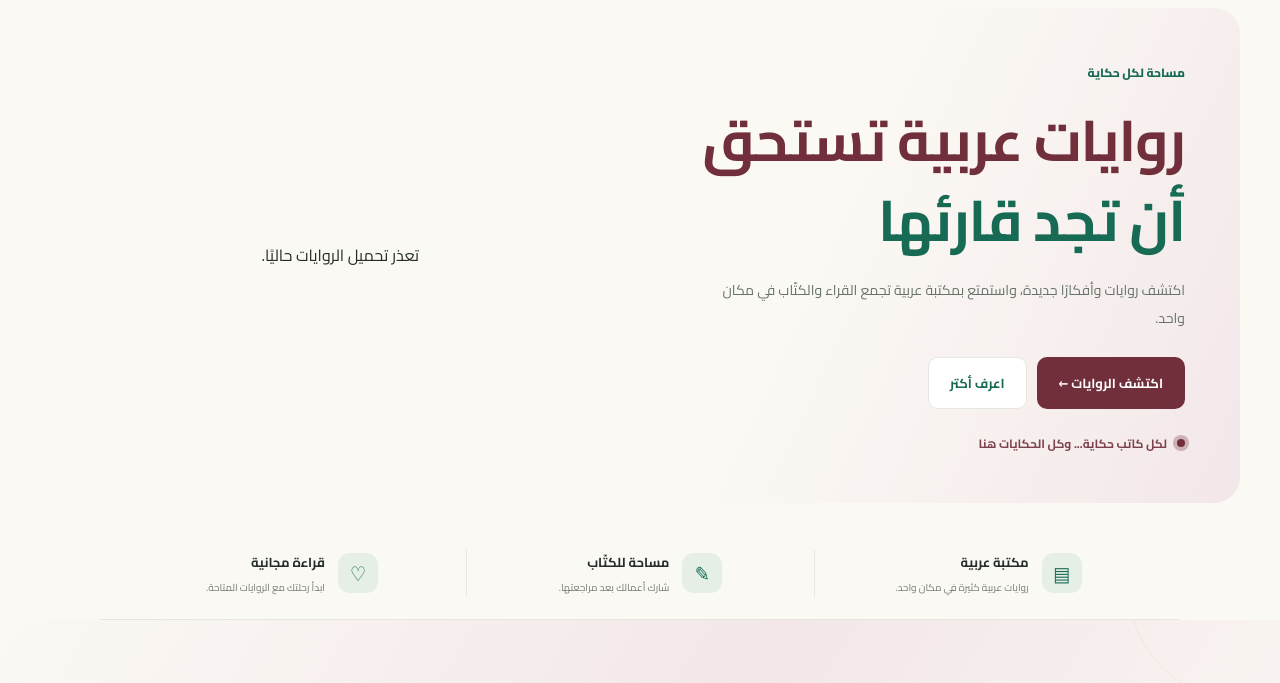
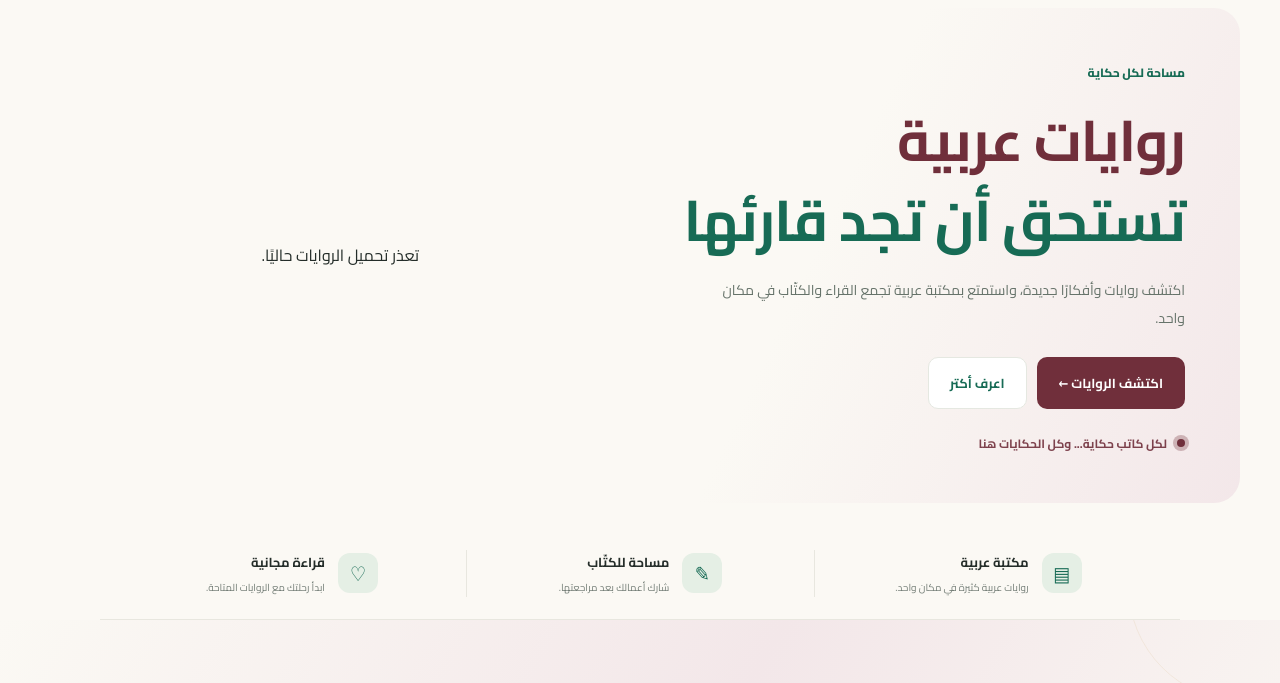
Before and after one commit to AnasAlfeky04/HekayaWRewaya, a plain HTML site: page index.html in a window 1280 px wide. Shown: the part 127-810 px from the top of the page. Drawn offline with nearby package versions, Linux system fonts and the light colour scheme; no server answers.

Commit message:
Add files via upload

```diff
--- a/index.html
+++ b/index.html
@@ -43,9 +43,9 @@
       <div class="hero-content">
         <span class="tag">مساحة لكل حكاية</span>
         <h1>
-          <span class="hero-title-burgundy">روايات عربية تستحق</span>
+          <span class="hero-title-burgundy">روايات عربية</span>
           <br>
-          <span class="hero-title-green">أن تجد قارئها</span>
+          <span class="hero-title-green">تستحق أن تجد قارئها</span>
         </h1>
         <p>
           اكتشف روايات وأفكارًا جديدة، واستمتع بمكتبة عربية
```
